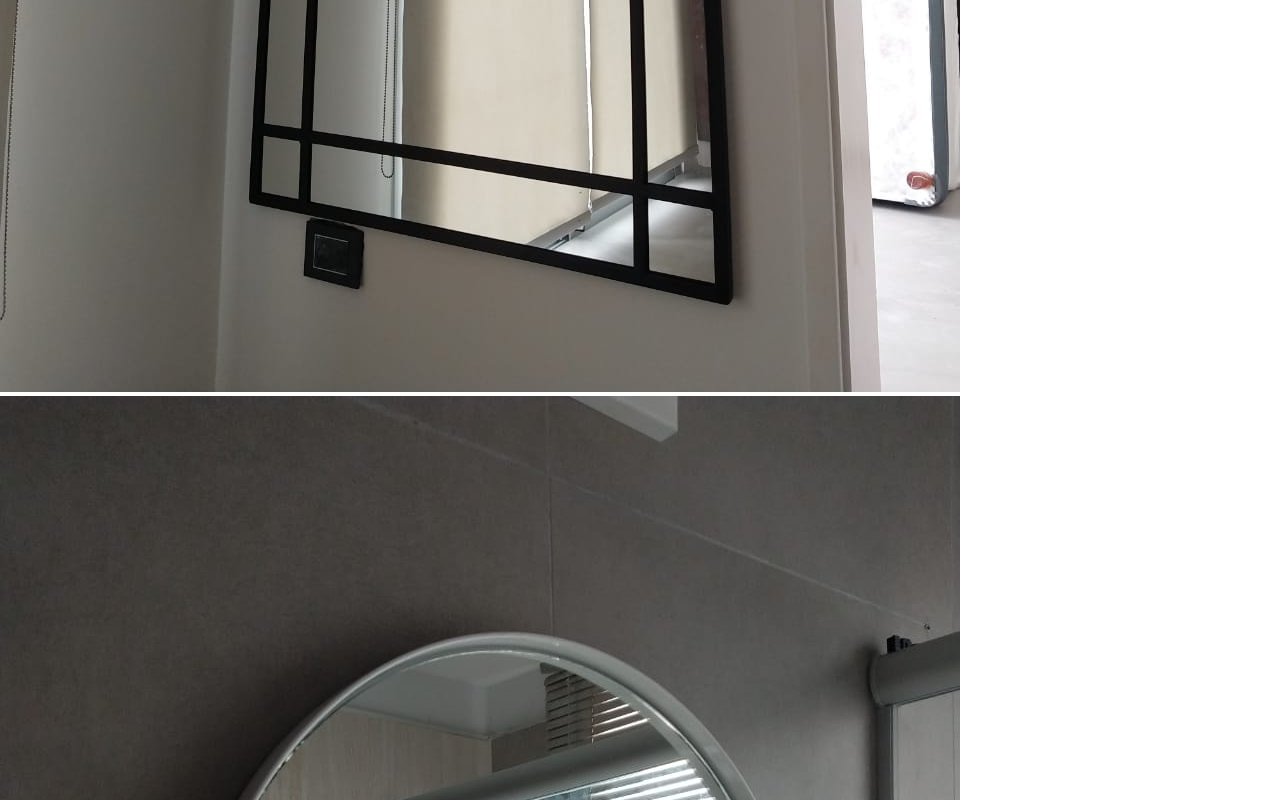
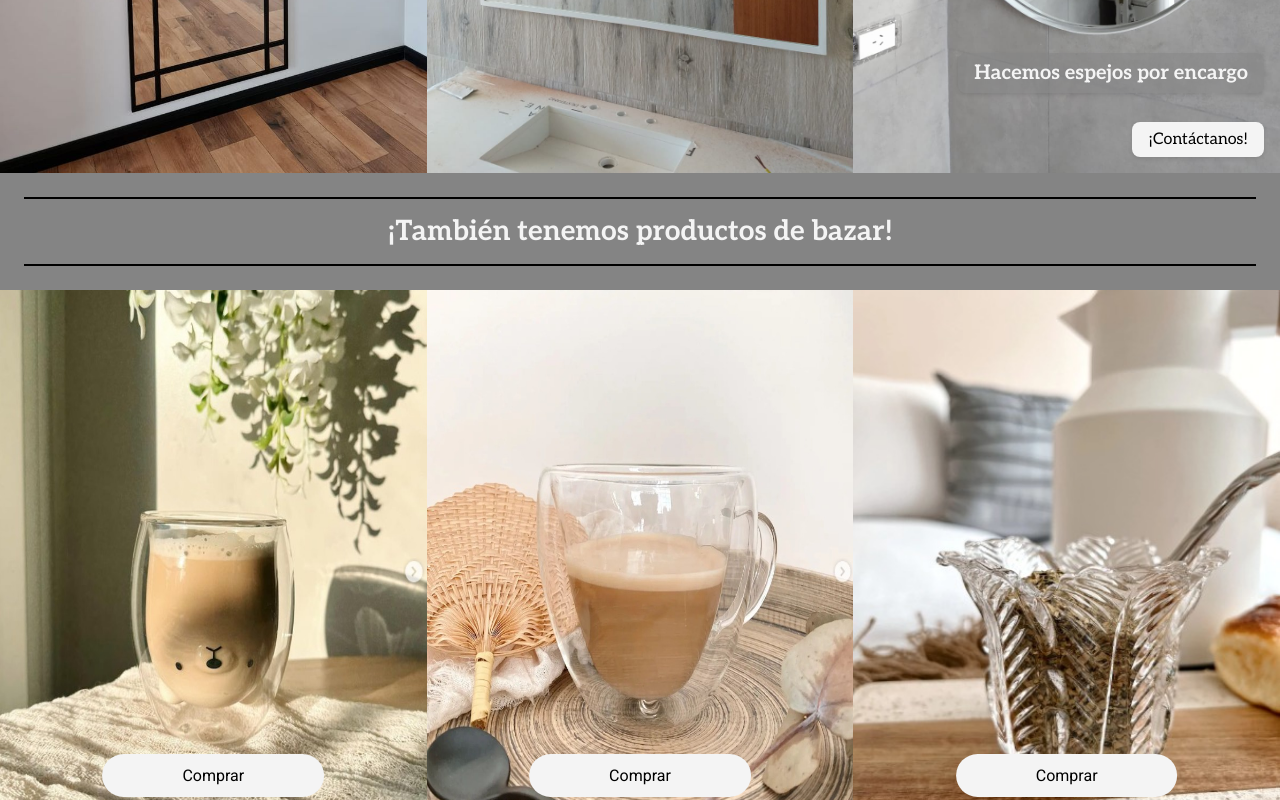
Before and after one commit to benjamin-herrera/gambaru-website, a plain HTML site: page pages/productos.html in a window 1280 px wide. Shown: the part 1140-1940 px from the top of the page. Drawn offline with Linux system fonts and the light colour scheme.

Commit message:
Añadido-de-CSS-Flexbox-y-GRID-V2-index-y-Productos

```diff
--- a/css/style.css
+++ b/css/style.css
@@ -14,7 +14,7 @@ font-family: "Roboto", sans-serif;
 
 .header{
     display: flex;
-    padding: 10px 20px;
+    padding: .625rem 1.25rem;
     justify-content: space-between;
     align-items: center;
     background-color: #848484;
@@ -34,7 +34,6 @@ font-family: "Roboto", sans-serif;
     margin: 0;
 }
 
-
 .navbar-logo a{
     margin-bottom: 1rem;
     color: #f4f4f4;
@@ -49,7 +48,6 @@ font-family: "Roboto", sans-serif;
     border-radius: 50%;
     object-fit: cover;
 }
-
 
 .navbar-menu{
     display: flex;
@@ -83,13 +81,6 @@ font-family: "Roboto", sans-serif;
     margin: 0 auto;
     border-color: #848484;
     transition: background-color 0.3s, border-color 0.3, color 0.3s;
-}
-navbar-item a{
-    margin-left: 1.5rem;
-    color: #84848485;
-    text-decoration: none;
-    font-size: 1rem;
-    transition: color 0.3s;
 }
 .navbar-item a:hover{
     background-color: #f4f4f4;
@@ -184,6 +175,7 @@ navbar-item a{
     line-height: 1.15;
     max-height: 85%;
     overflow-y: auto;
+    margin-left: 6.25rem;
 }
 
 
@@ -197,15 +189,15 @@ navbar-item a{
 
 
 .inicioProductos img{
-    width: 100%;
-    height: auto;
+    width: 85%;
+    height: 85%;
     border-radius: 10%;
 }
 
 
 .inicioProductos .button{
     position: absolute;
-    bottom: 2.1875rem;
+    bottom: 4.50rem;
     display: inline-block;
     padding: 2.5% 25%;
     border-radius: 1.5625rem;
@@ -246,10 +238,106 @@ navbar-item a{
 }
 
 
-.botonComprar{
+
+.productosPrincipal{
+    position: relative;
+    text-align: center;
+    padding: 0;
+}
+
+.imagenes-container{
+    display: flex;
+    flex-wrap: wrap;
+    gap: 0;
+    justify-content: center;
+    margin-top: 0;
+}
+
+.imagenes-container img{
+    width: calc(30% - .375rem);
+    height: 100%;
+    flex-grow: 1;
+}
+
+.productosPrincipal h1{
+    position: absolute;
+    top: 1rem;
+    left: 1rem;
+    padding: 0.5rem 1rem;
+    border-radius: 0.5rem;
+    font-size: 1.5rem;
+    box-shadow: 0 .125rem .25rem rgba(0, 0, 0, 0.1);
+}
+
+.productosPrincipal h2{
+    position: absolute;
+    bottom: 5rem;
+    right: 1rem;
+    padding: 0.5rem 1rem;
+    border-radius: 0.5rem;
+    font-size: 1.25rem;
+    box-shadow: 0 2px 4px rgba(0, 0, 0, 0.1);
+}
+
+.productosPrincipal a{
+    position: absolute;
+    bottom: 1rem;
+    right: 1rem;
+    padding: 0.5rem 1rem;
+    border-radius: 0.5rem;
+    box-shadow: 0 2px 4px rgba(0, 0, 0, 0.1);
+    transition: background-color 0.3s, color 0.3s;
+}
+.productosPrincipal a:hover{
+    background-color: #333;
+    color: #fff;
+}
+
+
+.productosIntermedio{
+    padding: 1.5rem;
+}
+.productosIntermedio h3{
+    font-size: 1.75rem;
+    border-top: 2px solid #000000;
+    border-bottom: 2px solid #000000;
+    padding: 1rem 0;
+}
+
+
+.productosFinal{
+    display: grid;
+    grid-template-columns: repeat(3, 1fr);
+    gap: 0;
+}
+
+.productosFinal div{
+    position: relative;
+    width: 100%;
+}
+.productosFinal img{
+    width: 100%;
+    height: 35rem;
+    margin: 0;
+}
+.productosFinal .botonComprar{
+    position: absolute;
+    bottom: 10%;
+    left: 50%;
+    transform: translateX(-50%);
     background-color: #f4f4f4;
     color: black;
     font-family: "Roboto", sans-serif;
+    font-size: 1rem;
+    padding: 0.75rem 5rem;
+    border: .0625rem;
+    border-radius: 1.5rem;
+    cursor: pointer;
+    transition: background-color 0.3s, color 0.3s;
+}
+.productosFinal .botonComprar:hover{
+    background-color: #363636;
+    color: #fff;
 }
 
 .clienteGlobal1 {
--- a/pages/productos.html
+++ b/pages/productos.html
@@ -26,19 +26,19 @@
                 <h1>¡Decorá tu interior con nuestros productos!</h1>
                 <h2>Hacemos espejos por encargo</h2>
                 <a href="./contacto.html">¡Contáctanos!</a>
-                <div>
+                <div class="imagenes-container">
                     <img src="../assets/img/imagen-espejo-vertical-1.jpg" alt="">
                     <img src="../assets/img/imagen-espejo-4.jpg" alt="">
-                    <img src="../assets/img/imagen-espejo-horizontal-1.jpg" alt="">
                     <img src="../assets/img/imagen-espejo-5.jpg" alt="">
                     <img src="../assets/img/imagen-espejo-vertical-2.jpg" alt="">
+                    <img src="../assets/img/imagen-espejo-horizontal-1.jpg" alt="">
                     <img src="../assets/img/imagen-espejo-6.jpg" alt="">
                 </div>
             </section>
             <section class="productosIntermedio">
                 <h3>¡También tenemos productos de bazar!</h3>
             </section>
-            <div>
+            <div class="productosFinal">
                 <div>
                     <img src="../assets/img/imagen-taza-de-osito-1.jpg" alt="">
                     <input type="button" value="Comprar" onclick="comprar()" class="botonComprar">
```
Also changed, not shown: index.html (+1 -1 lines).
